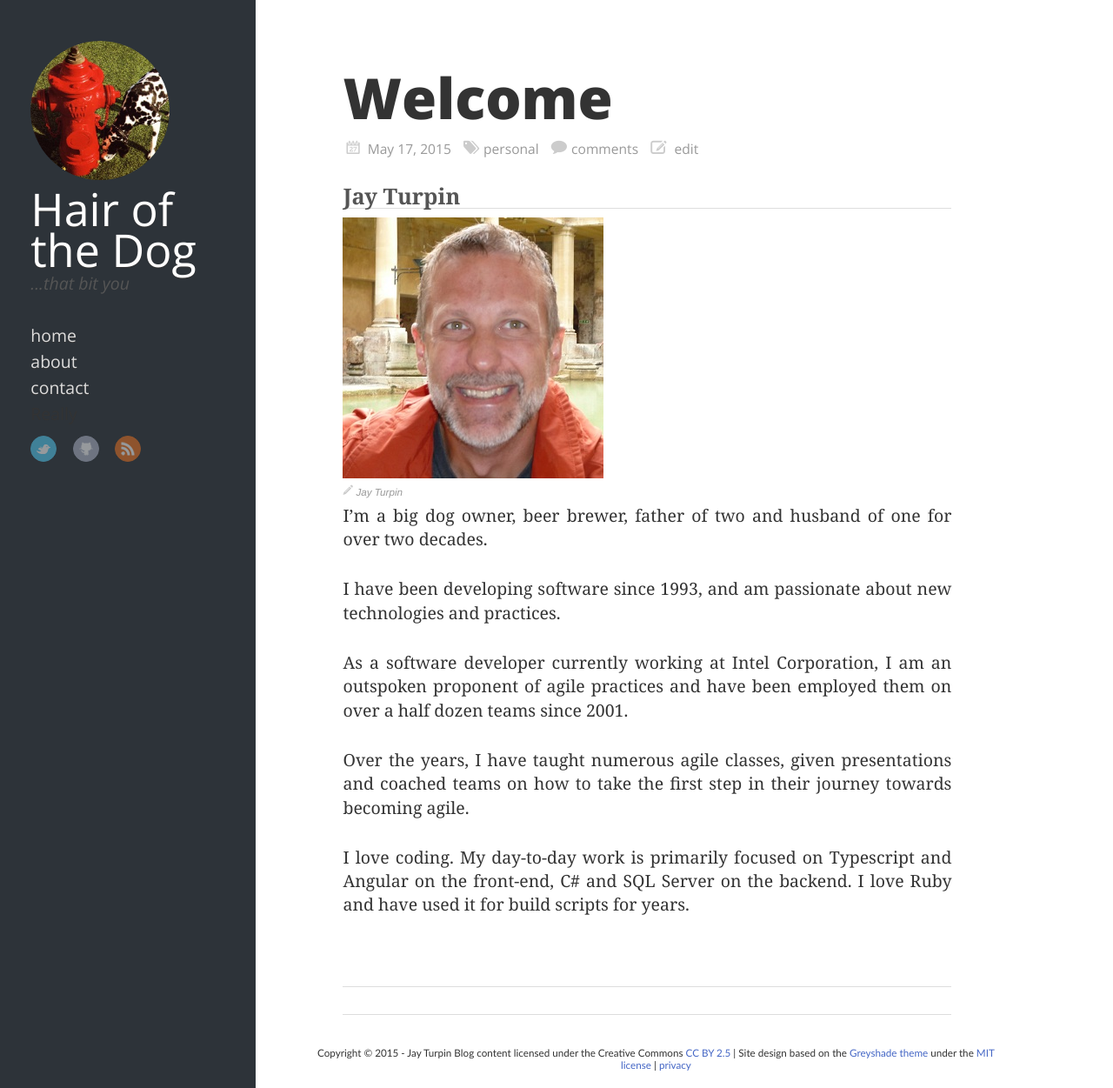
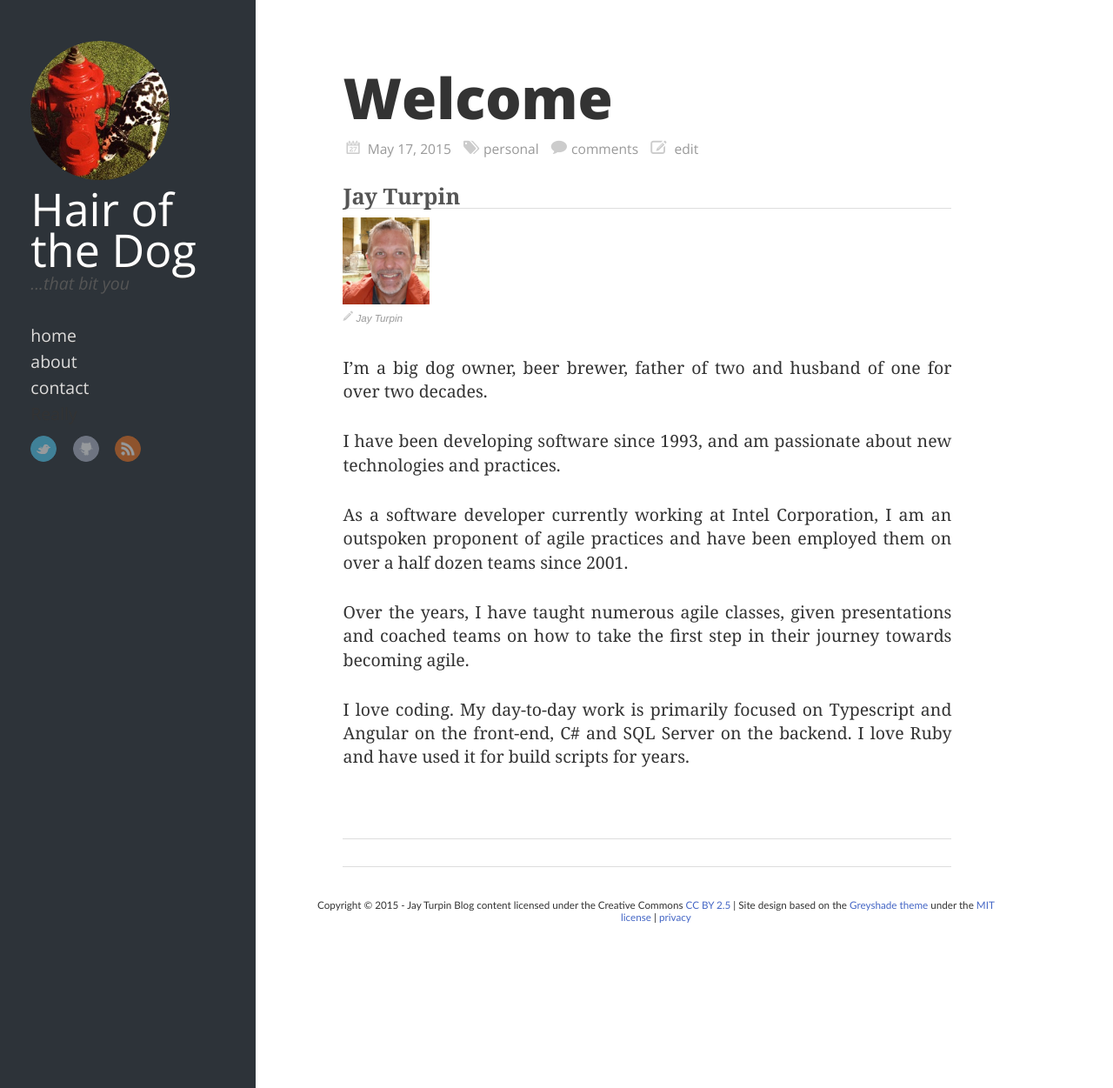
Before and after one commit to turp/jayturpin.com, a Jekyll site: the page built from _posts/2015/2015-05-17-welcome.markdown, in a window 1280 px wide and 1251 px high. Shown: the whole window at 87% size. Built offline with Jekyll 4.4.1, drawn with Linux system fonts in a browser that asks for light colours; nearby versions of some CDN libraries; Markdown is read by kramdown in place of the engine named in the settings; comment, search, counter and statistics services are not loaded.

Commit message:
Update 2015-05-17-welcome.markdown

```diff
--- a/_posts/2015/2015-05-17-welcome.markdown
+++ b/_posts/2015/2015-05-17-welcome.markdown
@@ -8,7 +8,8 @@ categories: [personal]
 
 ## Jay Turpin
 
-![Jay Turpin](/images/JayTurpin-300x300.jpg)
+<img src="/images/JayTurpin-300x300.jpg" alt="Jay Turpin" height="100" width="100">
+
 I'm a big dog owner, beer brewer, father of two and husband of one for over two decades.
 
 I have been developing software since 1993, and am passionate about new technologies and practices.
```
